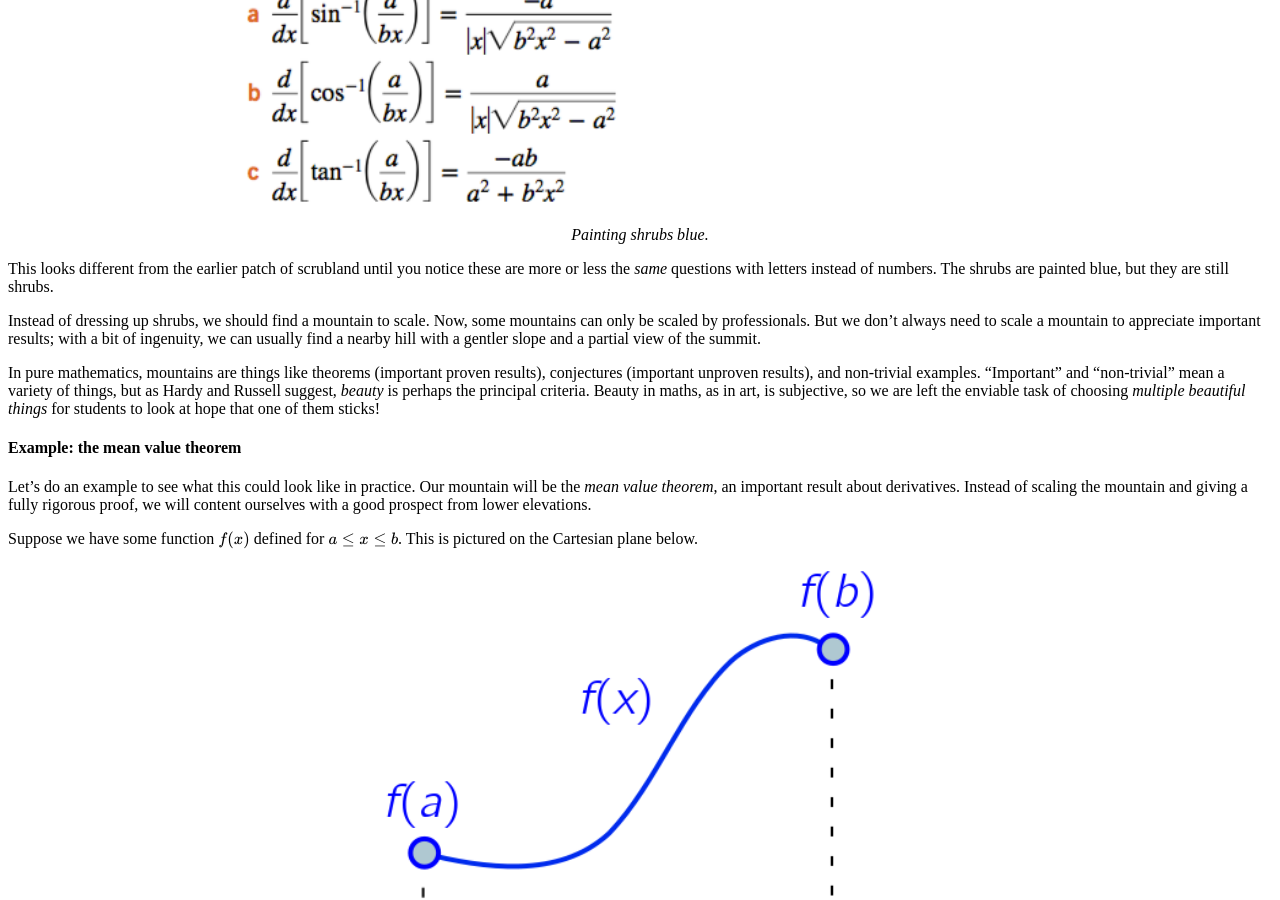
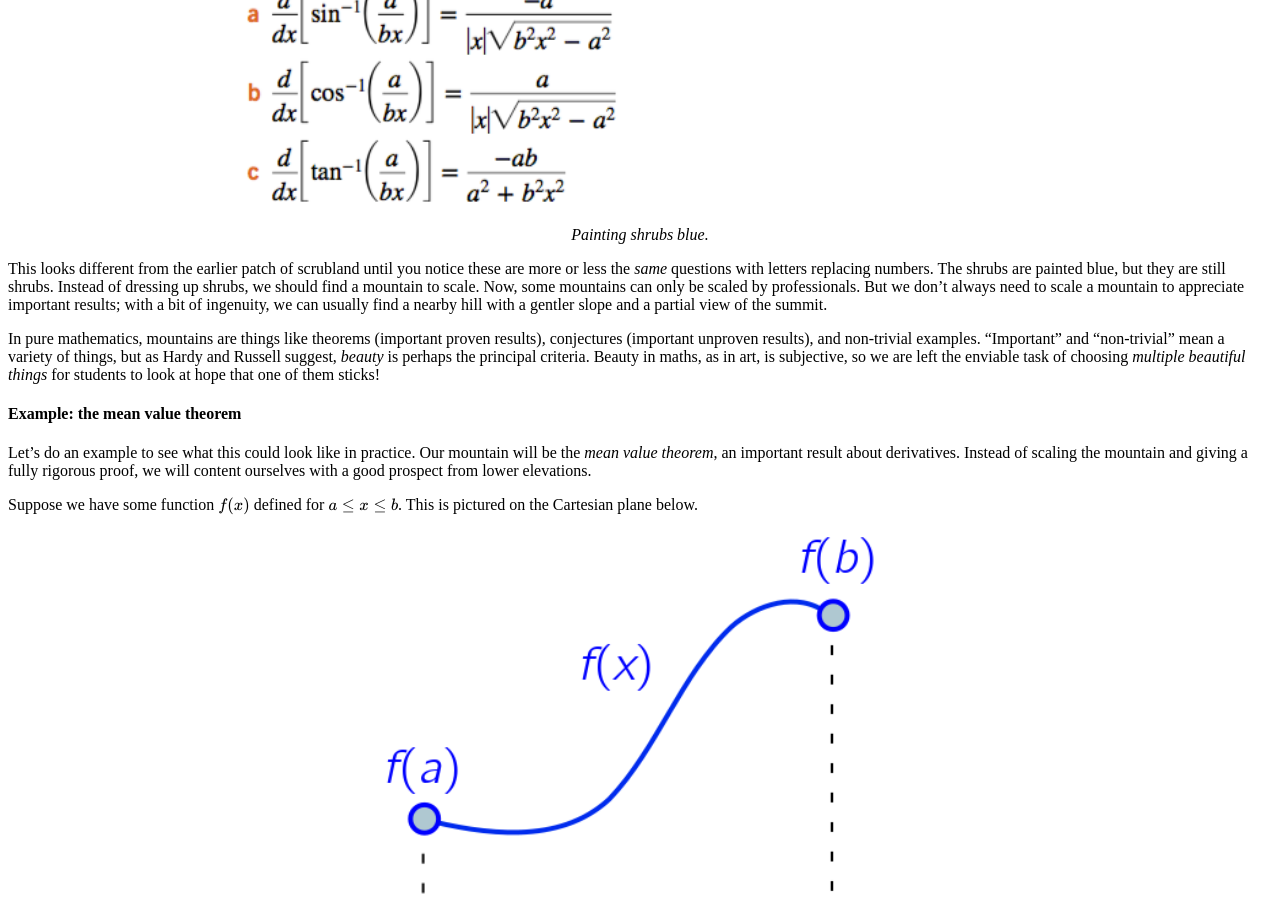
Before and after one commit to hapax/hapax.github.io, a Jekyll site: the page built from assets/teaching.md, in a window 1280 px wide and 900 px high, scrolled down 3707 px. Built offline with Jekyll 4.4.1, drawn with Linux system fonts in a browser that asks for light colours; our own code applies the rules of GitHub Pages for plain Markdown files; formulas are drawn with MathJax 3; a script that is not in the unit is left out.

Commit message:
Update teaching.md

```diff
--- a/assets/teaching.md
+++ b/assets/teaching.md
@@ -244,8 +244,7 @@ textbook:
 
 This looks different from the earlier patch of scrubland until you
 notice these are more or less the *same* questions with letters
-instead of numbers. The shrubs are painted blue, but they are still shrubs.
-
+replacing numbers. The shrubs are painted blue, but they are still shrubs.
 Instead of dressing up shrubs, we should find a mountain to scale.
 Now, some mountains can only be scaled by professionals.
 But we don't always need to scale a mountain to appreciate important
```
